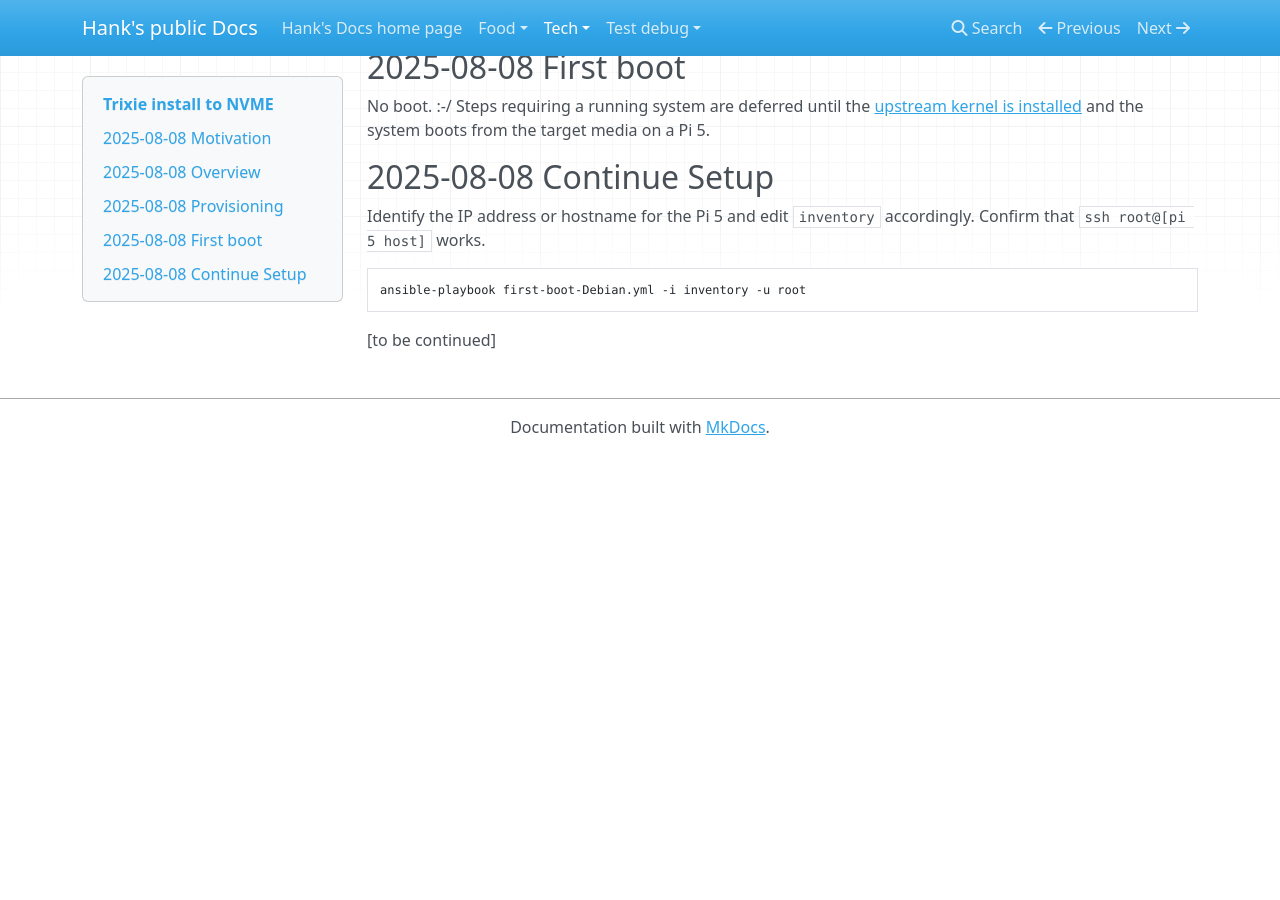
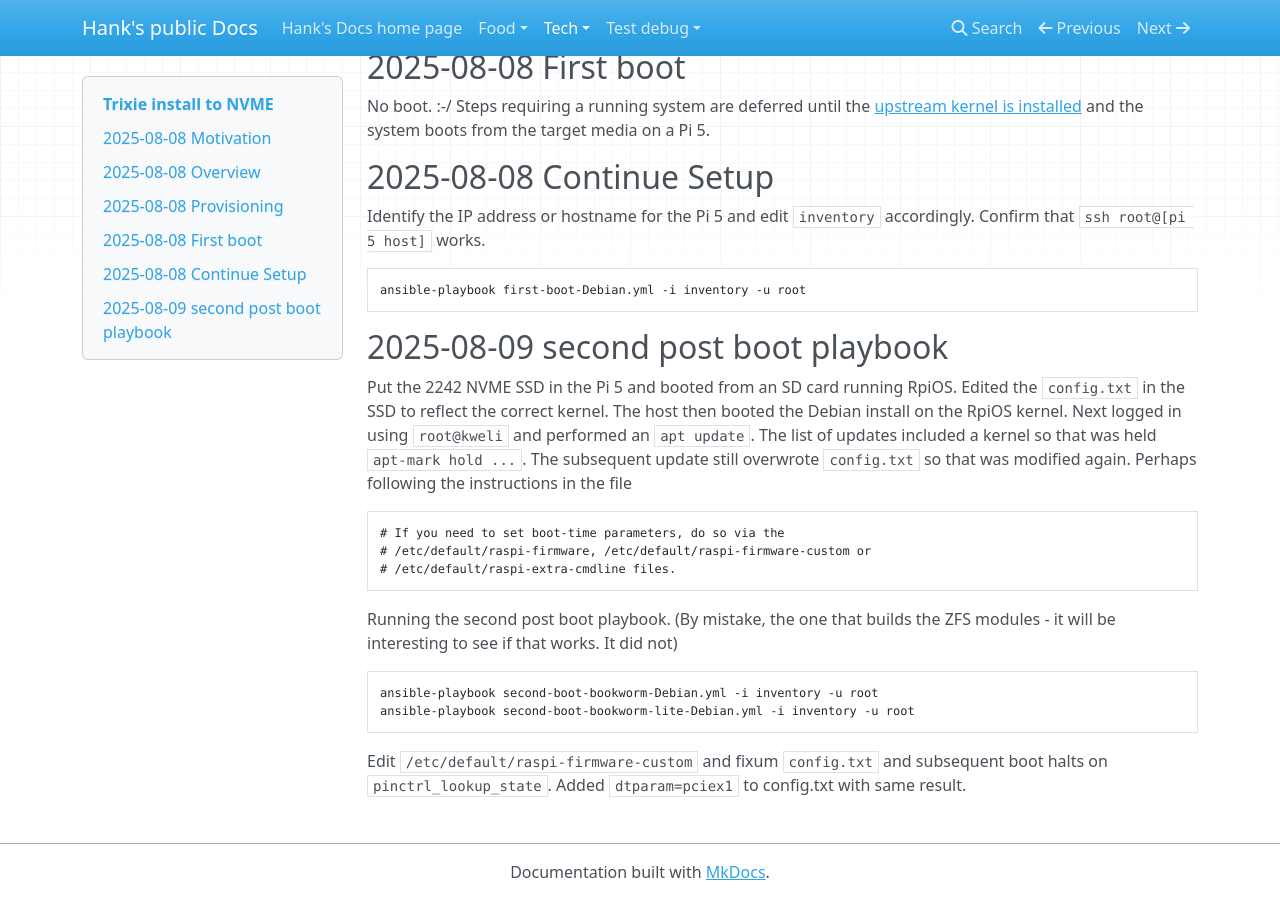
Before and after one commit to HankB/MkDocs-blog, an MkDocs documentation site: the page built from docs/tech/Trixie_install_to_NVME.md, in a window 1280 px wide and 900 px high, scrolled down 580 px. Built offline with MkDocs 1.6.1, drawn with Linux system fonts in a browser that asks for light colours; nearby versions of some CDN libraries; before the commit the page ends 1035 px from its top, so only the background shows below that.

Commit message:
finish Trixie trial

````diff
--- a/docs/tech/Trixie_install_to_NVME.md
+++ b/docs/tech/Trixie_install_to_NVME.md
@@ -31,4 +31,21 @@ Identify the IP address or hostname for the Pi 5 and edit `inventory` accordingl
 ansible-playbook first-boot-Debian.yml -i inventory -u root
 ```
 
-[to be continued]
+## 2025-08-09 second post boot playbook
+
+Put the 2242 NVME SSD in the Pi 5 and booted from an SD card running RpiOS. Edited the `config.txt` in the SSD to reflect the correct kernel. The host then booted the Debian install on the RpiOS kernel. Next logged in using `root@kweli` and performed an `apt update`. The list of updates included a kernel so that was held `apt-mark hold ...`. The subsequent update still overwrote `config.txt` so that was modified again. Perhaps following the instructions in the file
+
+```text
+# If you need to set boot-time parameters, do so via the
+# /etc/default/raspi-firmware, /etc/default/raspi-firmware-custom or
+# /etc/default/raspi-extra-cmdline files.
+```
+
+Running the second post boot playbook. (By mistake, the one that builds the ZFS modules - it will be interesting to see if that works. It did not)
+
+```text
+ansible-playbook second-boot-bookworm-Debian.yml -i inventory -u root
+ansible-playbook second-boot-bookworm-lite-Debian.yml -i inventory -u root
+```
+
+Edit `/etc/default/raspi-firmware-custom` and fixum `config.txt` and subsequent boot halts on `pinctrl_lookup_state`. Added `dtparam=pciex1` to config.txt with same result.
````
